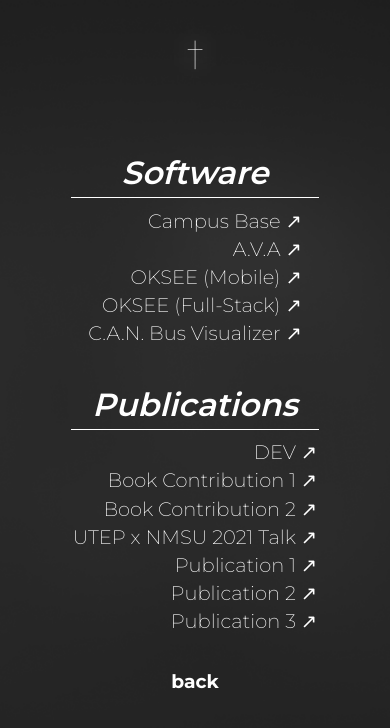
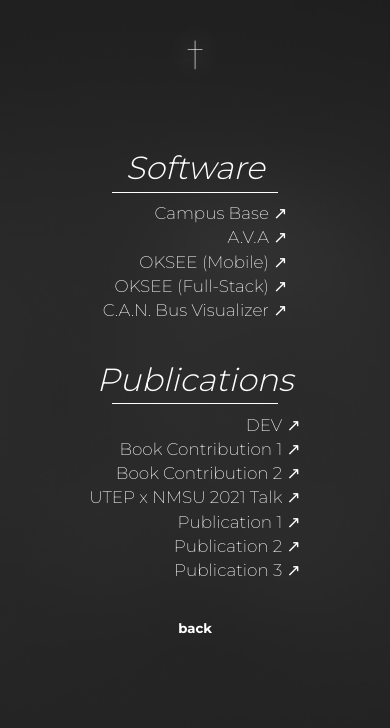
Before and after one commit to noahvelasco/noahvelasco.github.io, a plain HTML site: page work.html in a window 390 px wide. Drawn offline with Linux system fonts and the light colour scheme.

Commit message:
fixed resizing issue and back button

```diff
--- a/assets/css/styles-work.css
+++ b/assets/css/styles-work.css
@@ -24,11 +24,12 @@ body {
 }
 
 .section {
-  height: 65vh;
-  width: 30vw;
+  height: 80vh;
+  width: 25vw;
+
   display: flex;
   flex-direction: column;
-  justify-content: center;
+  justify-items: center;
   align-items: center;
 
   /* border: 4px solid #7800f8; //for debugging */
@@ -36,13 +37,13 @@ body {
 
 h1 {
   font-style: italic;
-  font-weight: 600;
+  font-weight: 300;
   /* border: 3px solid #bbb; //for debugging */
 }
 
 .divider {
   margin-top: -2vh;
-  width: 50%; /* section takes up 100% of the section its in*/
+  width: 80%; /*section takes up 100% of the section its in */
   border-top: 1px solid #ffffff;
 }
 
@@ -113,20 +114,20 @@ ul li a:hover {
 }
 
 /* Mobile Styling  */
-@media (max-width: 1000px) {
+@media (max-width: 900px) {
   .section {
-    height: 75vh;
+    padding-top: 10vh;
     width: 85vw;
     /* border: 4px solid #7800f8; //for debugging */
   }
 
   .divider {
-    width: 75%; /* section takes up 100% of the section its in*/
+    width: 50%; /* section takes up 100% of the section its in*/
   }
 
   li {
     padding: 0.25vh 0;
-    font-size: 5vw;
+    font-size: 2vh;
     font-weight: 200;
     /* border: 3px solid #bbb; //for debugging */
   }
--- a/work.html
+++ b/work.html
@@ -57,6 +57,7 @@ position: absolute;
                     Visualizer &#8599;</a></li>
         </ul>
 
+
         <h1>Publications</h1>
         <div class="divider"></div>
         <ul>
@@ -76,7 +77,7 @@ position: absolute;
                     target="_blank">Publication 3 &#8599;</a></li>
         </ul>
 
-        <h3><a id="back" href="index.html">back</a></h3>
+        <h5><a id="back" href="index.html">back</a></h5>
 
 
     </div>
```
Also changed, not shown: about.html (+1 -1 lines).
